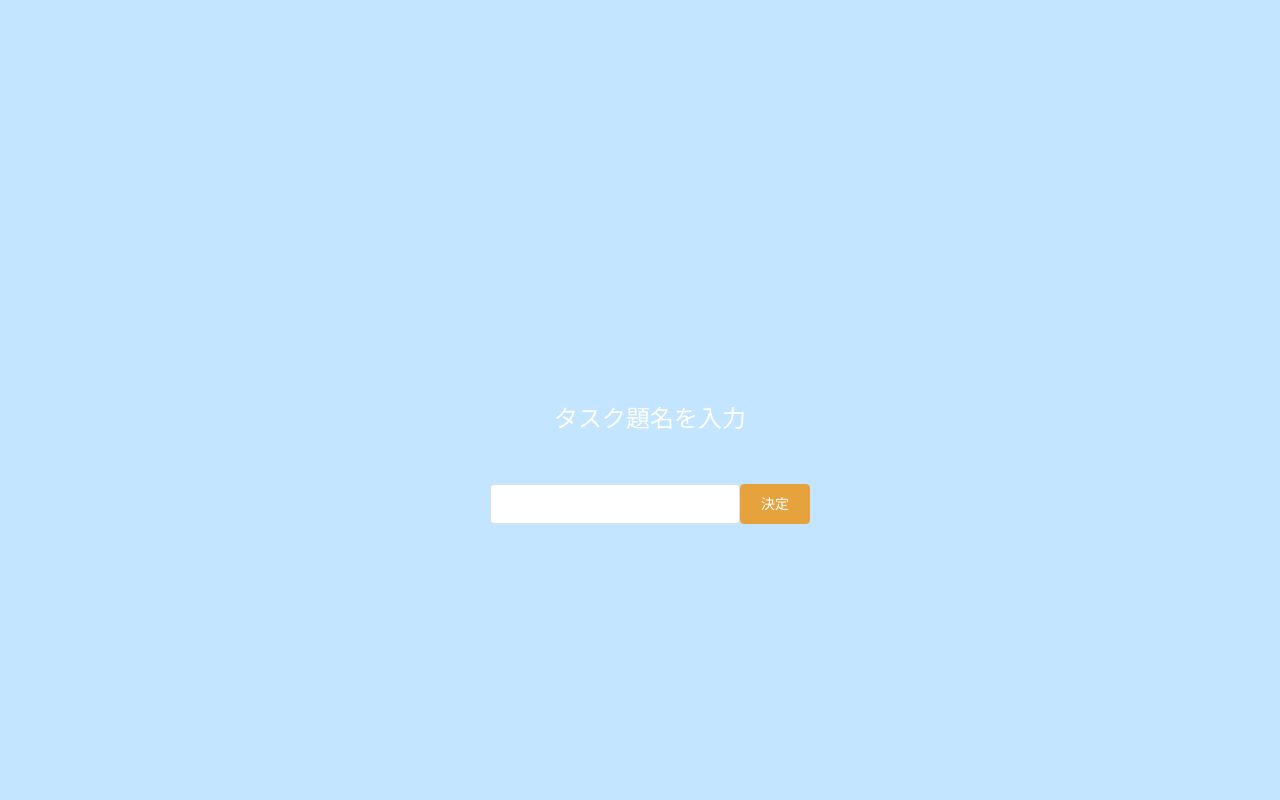
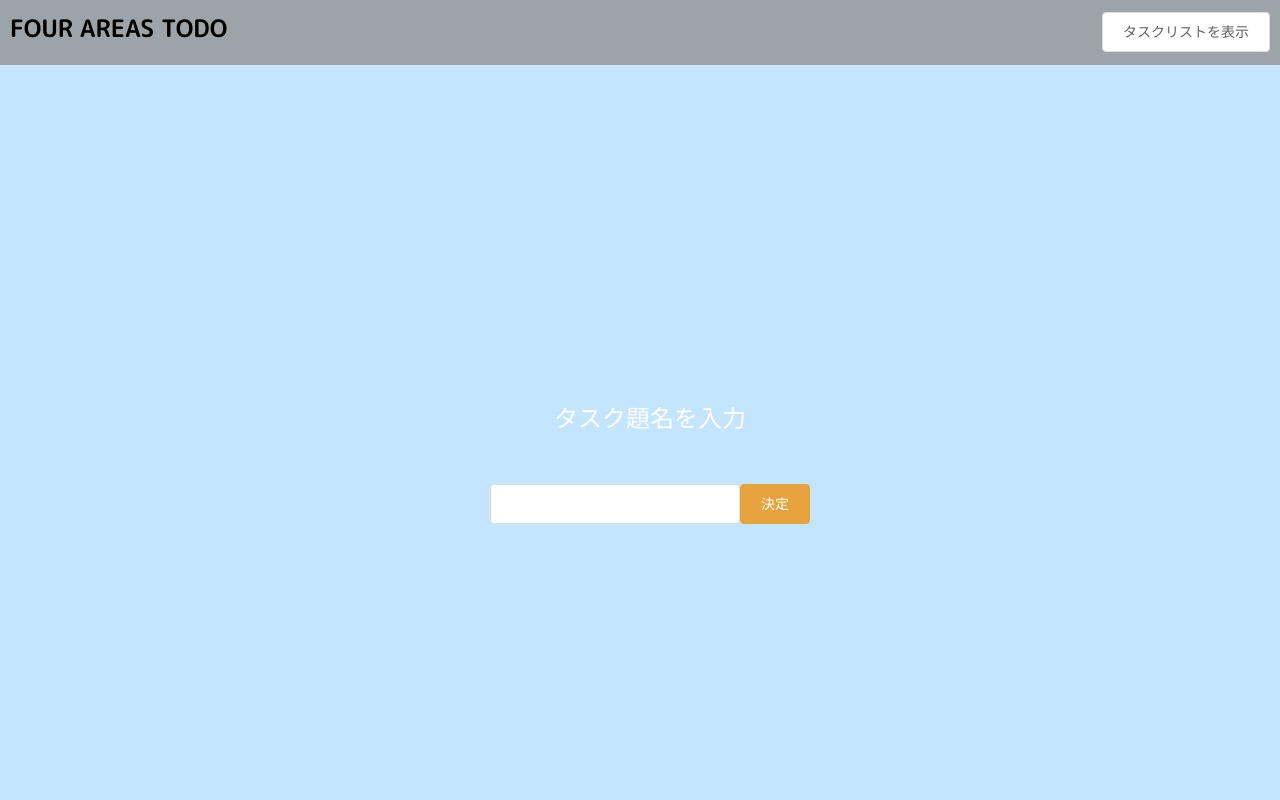
Before and after one commit to YamashitaJunki/four-areas-todo, a Nuxt app: page /todo in a window 1280 px wide. Shown: the top 800 px of the page. Built offline with nearby package versions, Linux system fonts and the light colour scheme.

Commit message:
#3 デザインの変更

```diff
--- a/pages/todo.vue
+++ b/pages/todo.vue
@@ -3,6 +3,17 @@
 <template>
   <div class="body">
     <div class="main">
+      <div class="header content">
+        <div class="row">
+          <div class="text-left col">FOUR AREAS TODO</div>
+          <div class="text-right col">
+            <el-button @click="displayTaskList()">
+              タスクリストを表示
+            </el-button>
+          </div>
+        </div>
+      </div>
+      <div class="mt-5">
         <div id="create-title" class="create-title">
           <div>タスク題名を入力</div>
           <el-input
@@ -19,7 +30,8 @@
           </div>
         </div>
         <div id="title-list" class="title-list">
-        <div>タイトルを選択してください</div>
+          <h2 class="text-primary">Select Title.</h2>
+
           <div
             v-for="todoTitle in TODOTitleList"
             class="mt-3 title-name text-info"
@@ -72,7 +84,11 @@
           <div class="container">
             <div class="row">
               <div class="col">
-              <el-button type="danger" round class="w-50" @click="deleteTask()"
+                <el-button
+                  type="danger"
+                  round
+                  class="w-50"
+                  @click="deleteTask()"
                   >はい</el-button
                 >
               </div>
@@ -93,6 +109,7 @@
           <div class="mb-3">
             <div>
               <h3>Enter task.</h3>
+
               <el-input
                 v-model="message"
                 class="w-50 mt-5 shadow"
@@ -102,12 +119,9 @@
               />
             </div>
           </div>
-        <div>
-          <el-button @click="displayTaskList()"> タスクリストを表示 </el-button>
-        </div>
         </div>
         <div>
-        <h1 class="text-center">{{ TODOMessage.title }}</h1>
+          <h1 class="text-center mt-5 mb-5">{{ TODOMessage.title }}</h1>
         </div>
         <div class="d-flex">
           <div class="important">
@@ -134,6 +148,7 @@
                       >
                         <div :class="{ done: msg.checked }" class="text-dark">
                           {{ msg.message }}
+                          {{ msg.checked }}
                         </div>
                       </el-checkbox>
                     </label>
@@ -250,6 +265,7 @@
             </div>
           </div>
         </div>
+      </div>
 
       <div class="text-center mt-5">
         <el-button type="warning" round class="mb-5" @click="warning()"
@@ -279,6 +295,7 @@ export default {
     return {
       message: '',
       title: '',
+      taskData: {},
     }
   },
   computed: {
@@ -326,6 +343,7 @@ export default {
   },
 
   methods: {
+    test() {},
     enterTitle() {
       const taskObj = {
         title: this.title,
@@ -380,6 +398,10 @@ export default {
         // blockで表示
         p1.style.display = 'block'
       }
+      window.scroll({
+        top: 0,
+        behavior: 'auto',
+      })
     },
     displayDelete() {
       const p1 = document.getElementById('delete-task')
@@ -391,6 +413,10 @@ export default {
         // blockで表示
         p1.style.display = 'block'
       }
+      window.scroll({
+        top: 0,
+        behavior: 'auto',
+      })
     },
     hankaku2Zenkaku(str) {
       return str.replace(/[０-９]/g, function (s) {
@@ -411,8 +437,10 @@ export default {
       }
     },
     displayTaskList() {
-      const p1 = document.getElementById('title-list')
-      p1.style.display = 'block'
+      document.getElementById('title-list').style.display = 'block'
+      document.getElementById('create-title').style.display = 'none'
+      document.getElementById('delete-task').style.display = 'none'
+      document.getElementById('warning').style.display = 'none'
     },
     createTask() {
       document.getElementById('create-title').style.display = 'block'
@@ -439,6 +467,7 @@ export default {
     backTask() {
       document.getElementById('title-list').style.display = 'none'
     },
+    boolCheck() {},
   },
 }
 </script>
@@ -448,6 +477,17 @@ export default {
 
 .body {
   width: 100vw;
+}
+.header {
+  position: fixed; /* ヘッダーを固定する */
+  top: 0; /* 上部から配置の基準位置を決める */
+  left: 0; /* 左から配置の基準位置を決める */
+  width: 100%; /* ヘッダーの横幅を指定する */
+  height: 65px; /* ヘッダーの高さを指定する */
+  padding: 10px; /* ヘッダーの余白を指定する(上下左右) */
+  background-color: rgb(148, 148, 148, 0.8); /* ヘッダーの背景色を指定する */
+  color: #000000; /* フォントの色を指定する */
+  z-index: 40;
 }
 .main {
   position: relative;
@@ -465,7 +505,7 @@ export default {
   position: absolute;
   background-color: rgba(0, 0, 0, 0.8);
   width: 1300px;
-  height: 100vh;
+  height: 100%;
   z-index: 2;
   left: 0;
   right: 0;
@@ -522,6 +562,7 @@ export default {
   width: 100%;
   height: 200px;
   text-align: center;
+  margin-top: 5rem;
 }
 
 .important div:nth-child(2),
```
Lines whose indentation alone changed are shown as unchanged.
